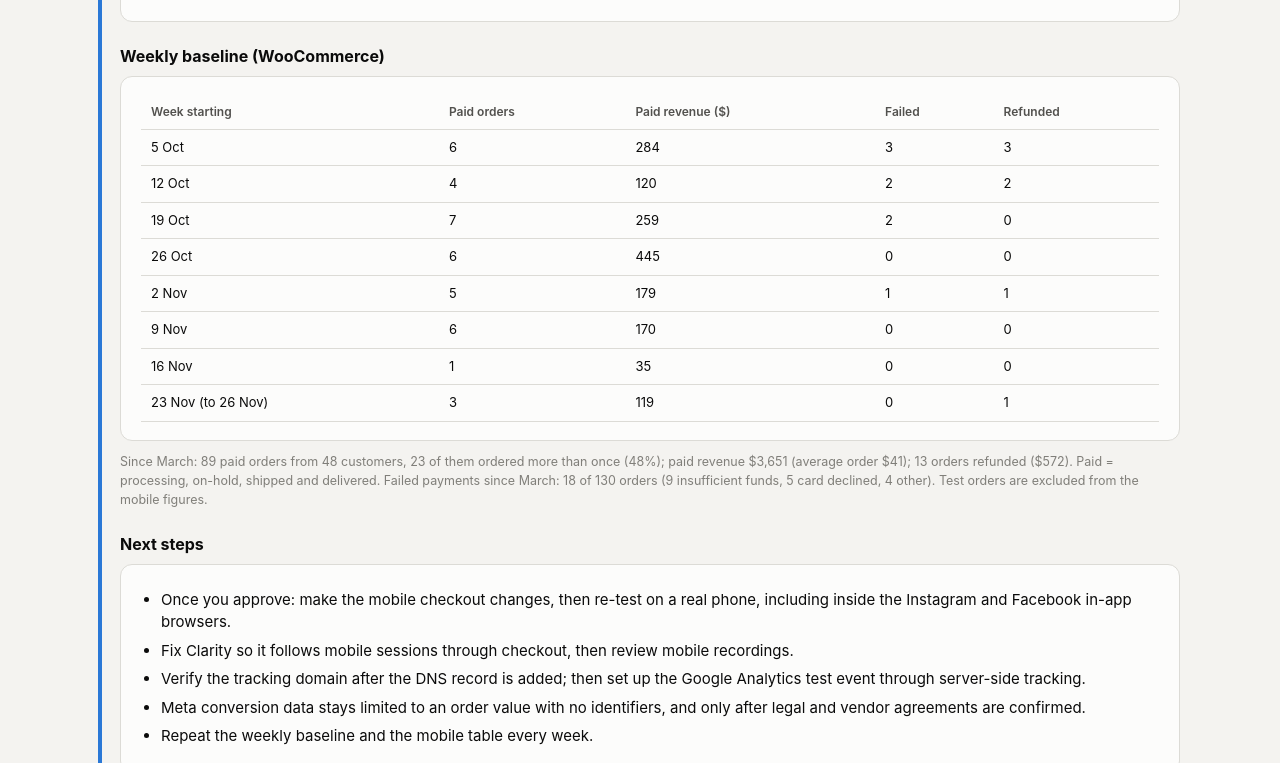
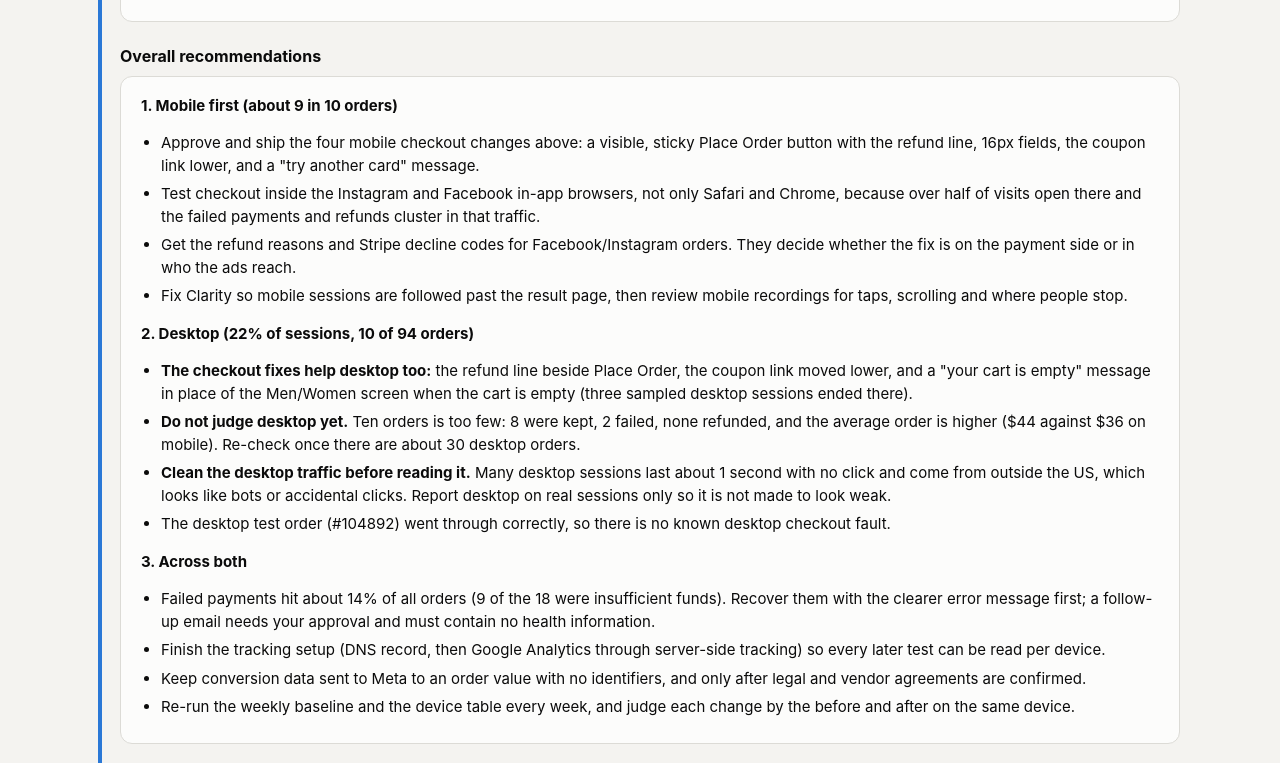
Before and after one commit to wasim-ullah/opus, a plain HTML site: page index.html in a window 1280 px wide. Shown: the part 1576-2339 px from the top of the page. Drawn offline with Linux system fonts and the light colour scheme.

Commit message:
Add overall recommendations (mobile first, then desktop) to the Week 1 update
Co-Authored-By: Claude Sonnet 5.5 <noreply@anthropic.com>
Claude-Session: https://claude.ai/code/session_01Y14bzSACE9eL6thxP4YcUk

```diff
--- a/index.html
+++ b/index.html
@@ -92,6 +92,31 @@ details{margin-top:8px}summary{cursor:pointer;color:var(--ink2);font-size:13px}
 <li><b>Two test orders went through</b> with the WASIMTEST100 coupon: #104892 on desktop and #104893 from an iPhone via a Facebook-style link. Both are marked TEST; nothing to ship.</li>
 <li><b>Tracking setup progress.</b> The old Meta pixel plugin is off, and ad and analytics tags are removed from the questionnaire pages (checked live). The server-side tracking container is created and linked to Tag Manager, and svc.opusmeds.com is added in Stape, waiting for the DNS record.</li>
 </ul></div>
+
+<h3 style="margin:22px 0 8px;font-size:16px">Overall recommendations</h3>
+<div class="card">
+<p style="margin-top:0"><b>1. Mobile first (about 9 in 10 orders)</b></p>
+<ul class="find">
+<li>Approve and ship the four mobile checkout changes above: a visible, sticky Place Order button with the refund line, 16px fields, the coupon link lower, and a "try another card" message.</li>
+<li>Test checkout inside the Instagram and Facebook in-app browsers, not only Safari and Chrome, because over half of visits open there and the failed payments and refunds cluster in that traffic.</li>
+<li>Get the refund reasons and Stripe decline codes for Facebook/Instagram orders. They decide whether the fix is on the payment side or in who the ads reach.</li>
+<li>Fix Clarity so mobile sessions are followed past the result page, then review mobile recordings for taps, scrolling and where people stop.</li>
+</ul>
+<p><b>2. Desktop (22% of sessions, 10 of 94 orders)</b></p>
+<ul class="find">
+<li><b>The checkout fixes help desktop too:</b> the refund line beside Place Order, the coupon link moved lower, and a "your cart is empty" message in place of the Men/Women screen when the cart is empty (three sampled desktop sessions ended there).</li>
+<li><b>Do not judge desktop yet.</b> Ten orders is too few: 8 were kept, 2 failed, none refunded, and the average order is higher ($44 against $36 on mobile). Re-check once there are about 30 desktop orders.</li>
+<li><b>Clean the desktop traffic before reading it.</b> Many desktop sessions last about 1 second with no click and come from outside the US, which looks like bots or accidental clicks. Report desktop on real sessions only so it is not made to look weak.</li>
+<li>The desktop test order (#104892) went through correctly, so there is no known desktop checkout fault.</li>
+</ul>
+<p><b>3. Across both</b></p>
+<ul class="find">
+<li>Failed payments hit about 14% of all orders (9 of the 18 were insufficient funds). Recover them with the clearer error message first; a follow-up email needs your approval and must contain no health information.</li>
+<li>Finish the tracking setup (DNS record, then Google Analytics through server-side tracking) so every later test can be read per device.</li>
+<li>Keep conversion data sent to Meta to an order value with no identifiers, and only after legal and vendor agreements are confirmed.</li>
+<li>Re-run the weekly baseline and the device table every week, and judge each change by the before and after on the same device.</li>
+</ul>
+</div>
 
 <h3 style="margin:22px 0 8px;font-size:16px">Weekly baseline (WooCommerce)</h3>
 <div class="card scroll"><table>
```
